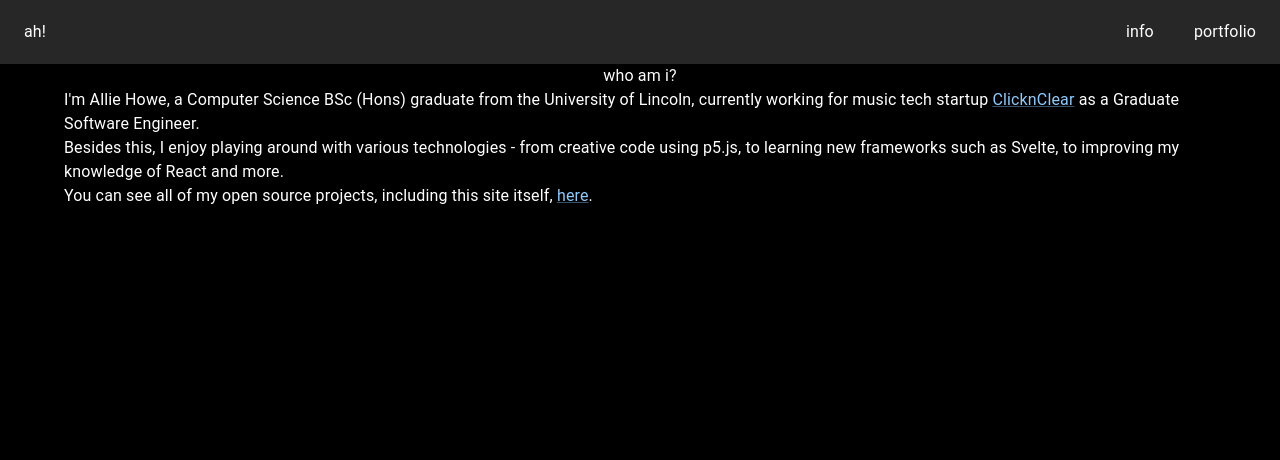
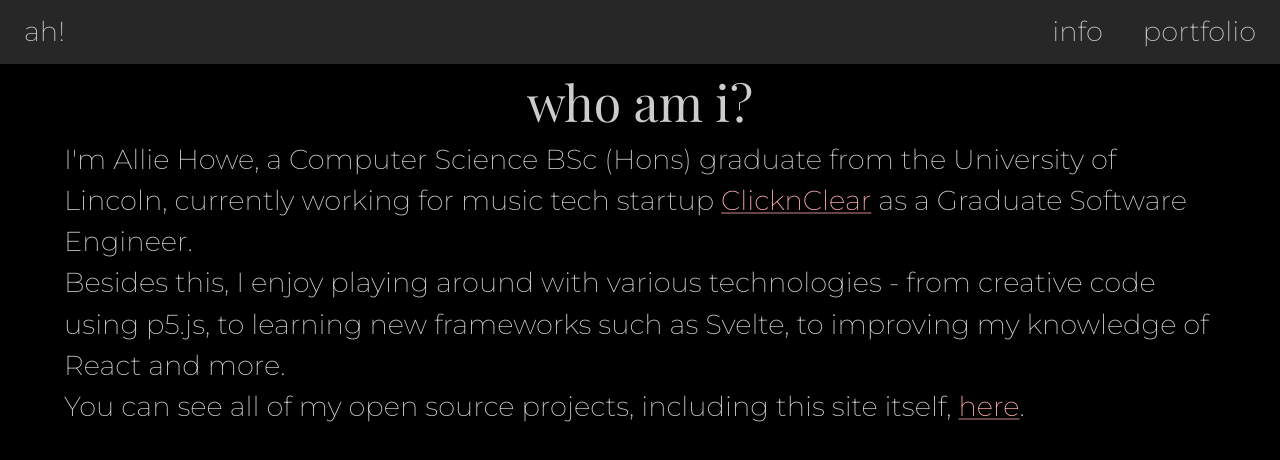
Before and after one commit to Allie-Howe/alliehowe.dev, a React (Create React App) app: page / in a window 1280 px wide. Shown: the top 460 px of the page. Built offline with nearby package versions, Linux system fonts and the light colour scheme.

Commit message:
fonts and link colors

```diff
--- a/src/App.js
+++ b/src/App.js
@@ -3,7 +3,7 @@ import { Navbar } from './Navbar';
 import { theme } from './theme';
 
 const NewTabLink = ({ href, children }) => (
-  <Link href={href} target='_blank' rel='noreferrer'>
+  <Link color='#faa' href={href} target='_blank' rel='noreferrer'>
     {children}
   </Link>
 );
@@ -16,7 +16,7 @@ function App() {
       <CssBaseline />
       <Navbar />
       <Container>
-        <Typography textAlign='center'>who am i?</Typography>
+        <Typography fontFamily={'Playfair Display'} sx={{fontSize: 50}} textAlign='center'>who am i?</Typography>
         <Typography>
           I'm Allie Howe, a Computer Science BSc (Hons) graduate from the University of Lincoln, currently working for music tech startup <NewTabLink href='http://clicknclear.com/'>ClicknClear</NewTabLink> as a Graduate Software Engineer.
         </Typography>
--- a/src/index.css
+++ b/src/index.css
@@ -1,13 +1,2 @@
-body {
-  margin: 0;
-  font-family: -apple-system, BlinkMacSystemFont, 'Segoe UI', 'Roboto', 'Oxygen',
-    'Ubuntu', 'Cantarell', 'Fira Sans', 'Droid Sans', 'Helvetica Neue',
-    sans-serif;
-  -webkit-font-smoothing: antialiased;
-  -moz-osx-font-smoothing: grayscale;
-}
-
-code {
-  font-family: source-code-pro, Menlo, Monaco, Consolas, 'Courier New',
-    monospace;
-}
+@import url("https://fonts.googleapis.com/css2?family=Playfair+Display:wght@400;500;600&display=swap");
+@import url("https://fonts.googleapis.com/css2?family=Montserrat:wght@100;200;300;400;500;600;700&display=swap");
--- a/src/theme.js
+++ b/src/theme.js
@@ -3,5 +3,13 @@ import { createTheme } from '@mui/material';
 export const theme = createTheme({
   palette: {
     mode: 'dark',
+    text: {
+      primary: '#ccc',
+    },
+  },
+  typography: {
+    fontFamily: 'Montserrat, Roboto, Helvetica, Arial, sans-serif',
+    fontSize: 24,
+   fontWeightRegular: 200,
   }
 });
```
